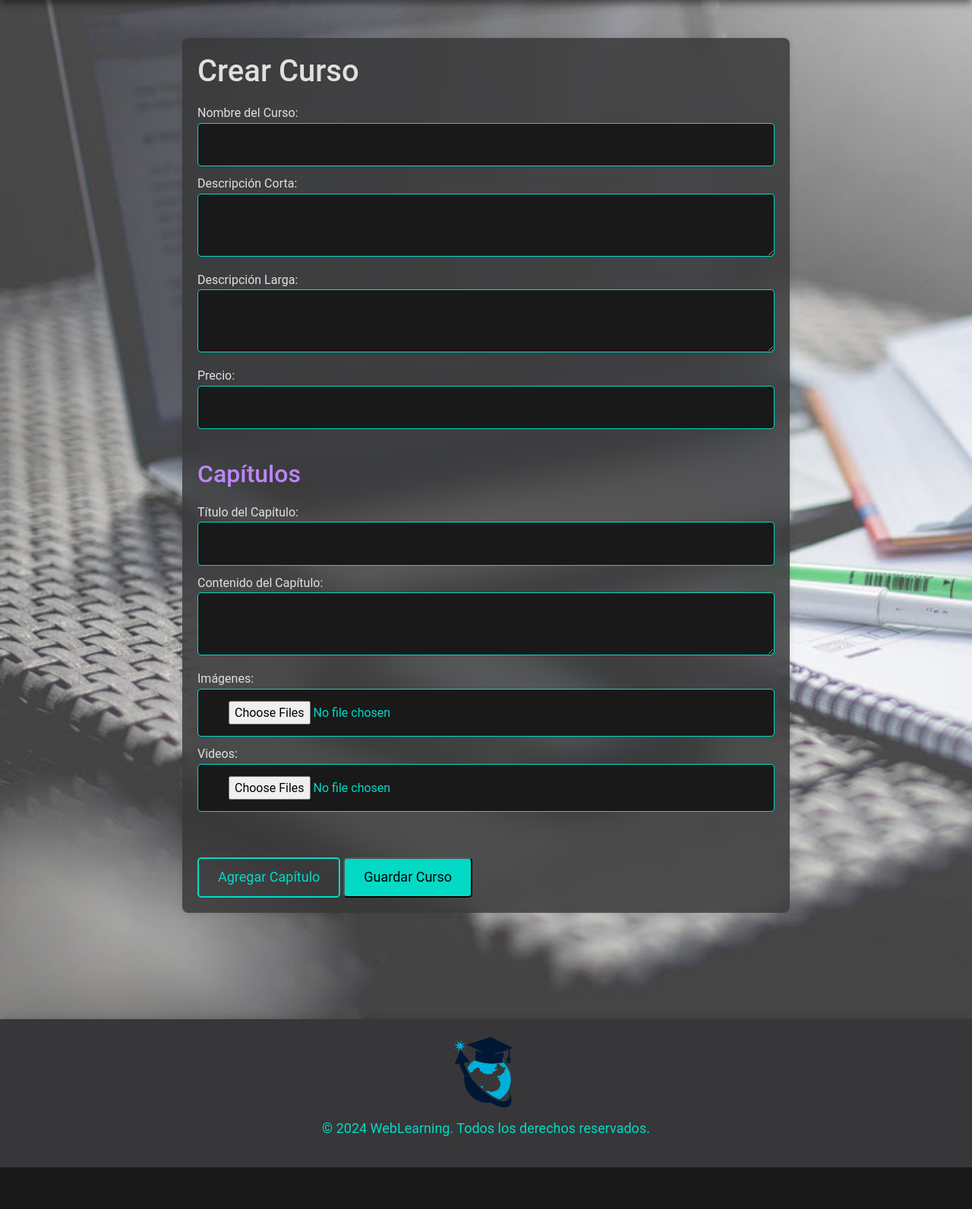
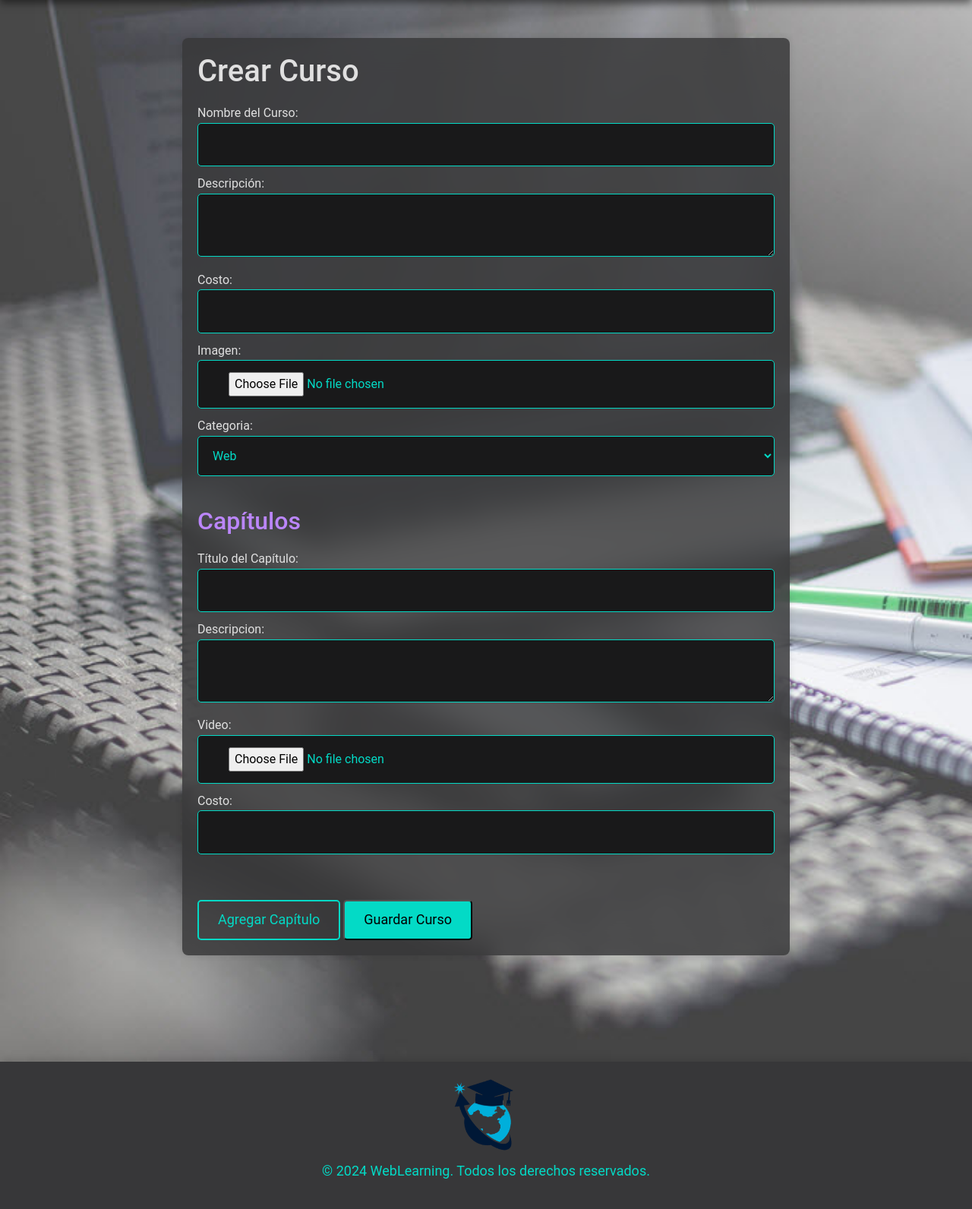
Before and after one commit to SoraIsHere/proyectoBDM, a PHP site: page /crearCurso.php in a window 1280 px wide. Shown: the part 90-1682 px from the top of the page at 76% size. Before the commit the page ends 1627 px from the top, so only its background shows below. Run offline with PHP 8.4, Linux system fonts and the light colour scheme.

Commit message:
avances cursos

```diff
--- a/crearCurso.php
+++ b/crearCurso.php
@@ -16,33 +16,33 @@
         <div class="container">
             <div class="contenedor-formulario">
                 <h1>Crear Curso</h1>
-                <form id="formulario-curso">
+                <form id="formulario-curso" action="/controladores/CrearCurso.php" method="POST" enctype="multipart/form-data">
                     <label for="nombre-curso">Nombre del Curso:</label>
-                    <input type="text" id="nombre-curso" name="nombre-curso" required>
+                    <input type="text" id="nombre-curso" name="nombre" required>
 
-                    <label for="descripcion-corta">Descripción Corta:</label>
-                    <textarea id="descripcion-corta" name="descripcion-corta" required></textarea>
+                    <label for="descripcion">Descripción:</label>
+                    <textarea id="descripcion" name="descripcion" required></textarea>
 
-                    <label for="descripcion-larga">Descripción Larga:</label>
-                    <textarea id="descripcion-larga" name="descripcion-larga" required></textarea>
-
-                    <label for="precio">Precio:</label>
-                    <input type="number" id="precio" name="precio" min="0" required>
+                    <label for="precio">Costo:</label>
+                    <input type="number" id="costo" name="precio" min="0" required>
+                    <label for="imagen">Imagen:</label>
+                    <input type="file" id="profileImage" name="imagen" accept="image/*" required>
+                    <label for="categoria">Categoria:</label>
+                    <select name="categoria" required>
+                        <option value="1">Web</option>
+                    </select>
 
                     <div id="contenedor-capitulos">
                         <h2>Capítulos</h2>
                         <div class="capitulo" id="capitulo-1">
                             <label for="capitulos[0][titulo]">Título del Capítulo:</label>
                             <input type="text" id="capitulos[0][titulo]" name="capitulos[0][titulo]" required>
-
-                            <label for="capitulos[0][contenido]">Contenido del Capítulo:</label>
-                            <textarea id="capitulos[0][contenido]" name="capitulos[0][contenido]" required></textarea>
-
-                            <label for="capitulos[0][imagenes]">Imágenes:</label>
-                            <input type="file" id="capitulos[0][imagenes]" name="capitulos[0][imagenes][]" multiple>
-
-                            <label for="capitulos[0][videos]">Videos:</label>
-                            <input type="file" id="capitulos[0][videos]" name="capitulos[0][videos][]" multiple>
+                            <label for="capitulos[0][Descripcion]">Descripcion:</label>
+                            <textarea id="capitulos[0][Descripcion]" name="capitulos[0][contenido]" required></textarea>
+                            <label for="capitulos[0][video]">Video:</label>
+                            <input type="file" id="capitulos[0][video]" name="capitulos[0][video]" required>
+                            <label for="capitulos[0][precio]">Costo:</label>
+                            <input type="number" id="costo" name="capitulos[0][precio]" min="0" required>
                         </div>
                     </div>
 
--- a/registro.php
+++ b/registro.php
@@ -24,7 +24,7 @@
                     <div>llena los formularios para unirte y disfrutar de nuestros cursos o compartir tu conocimiento si eres maestro.
                     </div>
                 </div>
-                <form id="registerForm" class="login-card-form" method="POST" action="/controladores/RegistroUsuarios.php" enctype="multipart/form-data">
+                <form id="registerForm" class="login-card-form" method="POST" enctype="multipart/form-data" action="/controladores/RegistroUsuarios.php" >
                     <div class="campos">
                         <div class="form-item">
                             <span class="form-item-icon material-symbols-rounded">person</span>
--- a/scripts/crearCurso.js
+++ b/scripts/crearCurso.js
@@ -1,4 +1,9 @@
-let contadorCapitulos = 1;
+document.getElementById('formulario-curso').addEventListener('submit', function (event) {
+    /*     event.preventDefault();
+        alert('Curso guardado exitosamente'); */
+});
+
+let contadorCapitulos = 0;
 
 function agregarCapitulo() {
     contadorCapitulos++;
@@ -6,6 +11,7 @@ function agregarCapitulo() {
     const nuevoCapitulo = document.createElement('div');
     nuevoCapitulo.classList.add('capitulo');
     nuevoCapitulo.id = `capitulo-${contadorCapitulos}`;
+    actualizarCapitulos();
     nuevoCapitulo.innerHTML = `
         <label for="capitulos[${contadorCapitulos}][titulo]">Título del Capítulo:</label>
         <input type="text" id="capitulos[${contadorCapitulos}][titulo]" name="capitulos[${contadorCapitulos}][titulo]" required>
@@ -13,27 +19,31 @@ function agregarCapitulo() {
         <label for="capitulos[${contadorCapitulos}][contenido]">Contenido del Capítulo:</label>
         <textarea id="capitulos[${contadorCapitulos}][contenido]" name="capitulos[${contadorCapitulos}][contenido]" required></textarea>
 
-        <label for="capitulos[${contadorCapitulos}][imagenes]">Imágenes:</label>
-        <input type="file" id="capitulos[${contadorCapitulos}][imagenes]" name="capitulos[${contadorCapitulos}][imagenes][]" multiple>
-
-        <label for="capitulos[${contadorCapitulos}][videos]">Videos:</label>
-        <input type="file" id="capitulos[${contadorCapitulos}][videos]" name="capitulos[${contadorCapitulos}][videos][]" multiple>
-
-        <button type="button mt-4" class="color-btn" onclick="borrarCapitulo(${contadorCapitulos})">Borrar Capítulo</button>
+        <label for="capitulos[${contadorCapitulos}][video]">Video:</label>
+        <input type="file" id="capitulos[${contadorCapitulos}][video]" name="capitulos[${contadorCapitulos}][video]" >
+       <label for="capitulos[${contadorCapitulos}][costo]">Costo:</label>
+      <input type="number" id="costo" name="capitulos[${contadorCapitulos}][precio]" min="0" required>
+       <button type="button" class="color-btn mt-4 deleteBtn" onclick="borrarCapitulo(${contadorCapitulos})">Borrar Capítulo</button>
     `;
     contenedorCapitulos.appendChild(nuevoCapitulo);
 }
 
 function borrarCapitulo(numeroCapitulo) {
-    if (numeroCapitulo > 1) {
+    contadorCapitulos -= 1;
+    if (numeroCapitulo >= 0) {
         const capitulo = document.getElementById(`capitulo-${numeroCapitulo}`);
         capitulo.remove();
     }
 }
 
-document.getElementById('formulario-curso').addEventListener('submit', function (event) {
-    event.preventDefault();
-
-
-    alert('Curso guardado exitosamente');
-});
+function actualizarCapitulos() {
+    if (contadorCapitulos > 0) {
+        console.log("a")
+        const botonBorrar = document.querySelectorAll('.deleteBtn');
+        if (botonBorrar) {
+            Array.from(botonBorrar).forEach((boton, index) => {
+                boton.remove();
+            });
+        }
+    }
+}
```
Also changed, not shown: controladores/CrearCurso.php (added, +80 -0 lines), scripts.sql (+4 -5 lines), ventas.php (+9 -0 lines).
